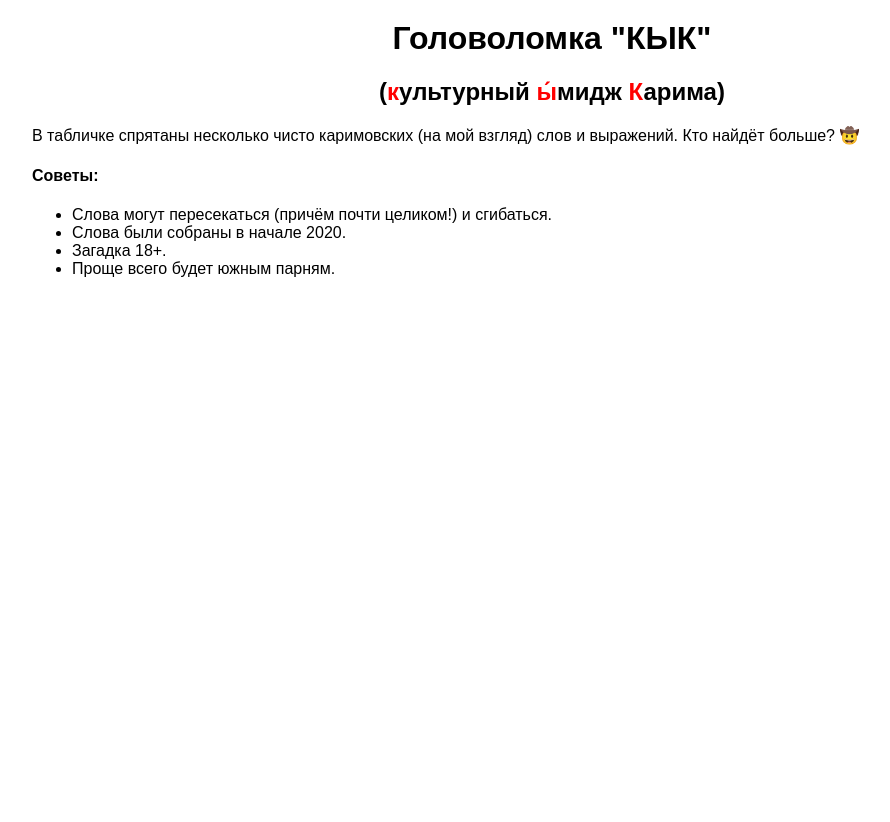
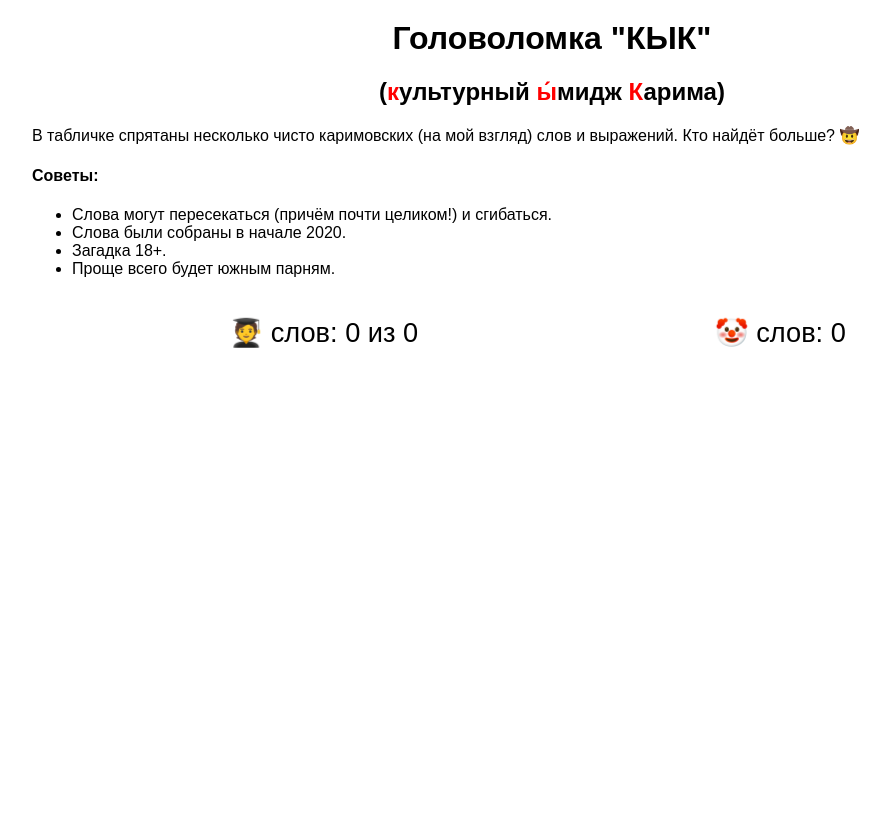
Before and after one commit to shrubb/karim-birthday-2021, a Django app: template word_puzzle/templates/word_puzzle/main.html in a window 1280 px wide. Shown: the whole page, without its empty margins (88-978 px from the left). Before the commit the page ends 277 px from the top, so only its background shows below. Run offline with Django 3.2, Linux system fonts and the light colour scheme; the template is opened without the code that fills it, so the values that code supplies are empty.

Commit message:
Add score counters

```diff
--- a/static/style.css
+++ b/static/style.css
@@ -116,3 +116,9 @@ td.solved {
   right: 0;
   max-width: 100%;
 }
+
+/* Score counter */
+.score-counters {
+  text-align: center;
+  font-size: 1.7em;
+}
--- a/word_puzzle/templates/word_puzzle/main.html
+++ b/word_puzzle/templates/word_puzzle/main.html
@@ -47,6 +47,15 @@
         </table>
     </div>
 
+    <!-- Score counters -->
+    <br>
+    <table class="score-counters">
+        <tr>
+            <td>🧑‍🎓 слов: <span id="solved-main-words">0</span> из <span id="total-main-words">0</span></td>
+            <td>🤡 слов: <span id="solved-extra-words">0</span></td>
+        </tr>
+    </table>
+
     <script>
         var currentWord = [];
         var currentSolvedCells = new Set();
@@ -86,6 +95,10 @@
             httpRequest.send();
 
             httpRequest.onload = (e) => {
+                document.getElementById("total-main-words").innerHTML = String(httpRequest.response.total_main_words);
+                document.getElementById("solved-main-words").innerHTML = String(httpRequest.response.solved_words.length);
+                document.getElementById("solved-extra-words").innerHTML = String(httpRequest.response.solved_extra_words);
+
                 for (let word of httpRequest.response.solved_words) {
                     var wordCell = word.start;
 
```
Also changed, not shown: word_puzzle/views.py (+11 -7 lines).
